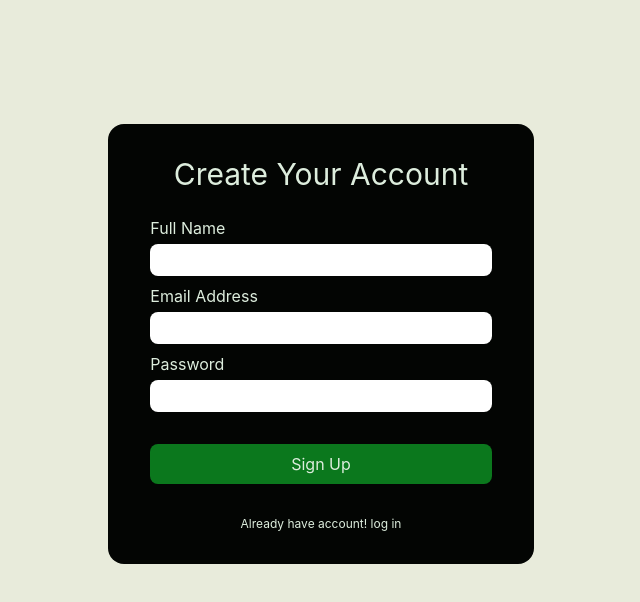
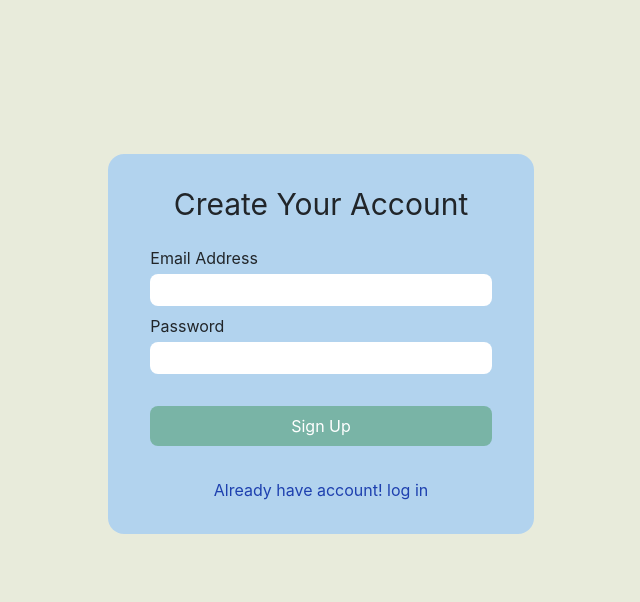
Before and after one commit to SaurabhSahu01/jnualumni, a React (Create React App) app: page /signup in a window 1280 px wide. Shown: the top 602 px of the page, without its empty margins (319-959 px from the left). Built offline with nearby package versions, Linux system fonts and the light colour scheme; no server answers.

Commit message:
sign up page

```diff
--- a/src/pages/Signup.js
+++ b/src/pages/Signup.js
@@ -4,9 +4,9 @@ import {useUserAuthContext} from "../context/UserContext"
 import Loader from "../components/Loader/Loader";
 function Signup() {
   const {signupwithemail, logInProgress} = useUserAuthContext();
+  const [validEmail, setvalidemail] = useState(false)
   const navigate = useNavigate();
   const [data, setData] = useState({
-    name: "",
     email:"",
     password: "",
   });
@@ -20,6 +20,7 @@ function Signup() {
   }
   const handleEmail = (e) => {
     if(validateEmail(e.target.value)){
+      setvalidemail(true);
       setData({...data, email: e.target.value})
     }
     else{
@@ -29,35 +30,21 @@ function Signup() {
   const handlePass = (e) => {
     setData({...data, password: e.target.value});
   }
-  const handleUsername = (e)=> {
-    setData({...data, name: e.target.value});
-  }
+
   const signupHandler =  async (e) => {
     e.preventDefault();
-    if(data.name !== "" && data.email !== "" && data.password !== ""){
-      signupwithemail(data.email, data.password);
-    }
+    signupwithemail(data.email, data.password);
   }
 
   return (
     <>
       {logInProgress ? <Loader></Loader> : <></>}
       <div className="w-full h-[86vh] grid place-items-center ">
-        <div className="w-1/3 rounded-2xl py-8 bg-[#030503] flex flex-col justify-center items-center gap-4">
-          <h1 className="text-3xl text-[#ddeddd]">Create Your Account</h1>
+        <div className="w-1/3 rounded-2xl py-8 bg-[#89c1fd8e] flex flex-col justify-center items-center gap-4">
+          <h1 className="text-3xl">Create Your Account</h1>
           <div className="flex w-4/5 flex-col gap-2">
             <div className="flex flex-col gap-1">
-              <h1 className="text-[#ddeddd] text-base">Full Name </h1>
-              <input
-                className="rounded-lg py-1 px-2 outline-none"
-                autoComplete="off"
-                type="text"
-                name="name"
-                onChange={handleUsername}
-              />
-            </div>
-            <div className="flex flex-col gap-1">
-              <h1 className="text-[#ddeddd] text-base">Email Address</h1>
+              <h1 className="text-base">Email Address</h1>
               <input
                 className=" rounded-lg py-1 px-2 outline-none"
                 type="email"
@@ -67,7 +54,7 @@ function Signup() {
               />
             </div>
             <div className="flex flex-col gap-1">
-              <h1 className="text-[#ddeddd] text-base">Password </h1>
+              <h1 className="text-base">Password </h1>
               <input
                 className=" rounded-lg py-1 px-2 outline-none"
                 type="password"
@@ -76,11 +63,14 @@ function Signup() {
                 onChange={handlePass}
               />
             </div>
-            <button className="mt-4 text-[#ddeddd] rounded-lg py-2 bg-[#0b781d]" onClick={signupHandler}>
+            {(validEmail && data.password !== "")? (<button className="text-white mt-4 rounded-lg py-2 bg-[#0b781d]" onClick={signupHandler}>
               Sign Up
-            </button>
+            </button>) : (<button className="text-white mt-4 rounded-lg py-2 bg-[#0b781d57] cursor-not-allowed" disabled>
+              Sign Up
+            </button>)}
+
             <button
-              className="text-xs mt-6 text-[#ddeddd] bg-transparent hover:text-sky-700"
+              className="text-blue-800 text-md mt-6 bg-transparent"
               onClick={() => navigate("/login")}
             >
               Already have account! log in
```
